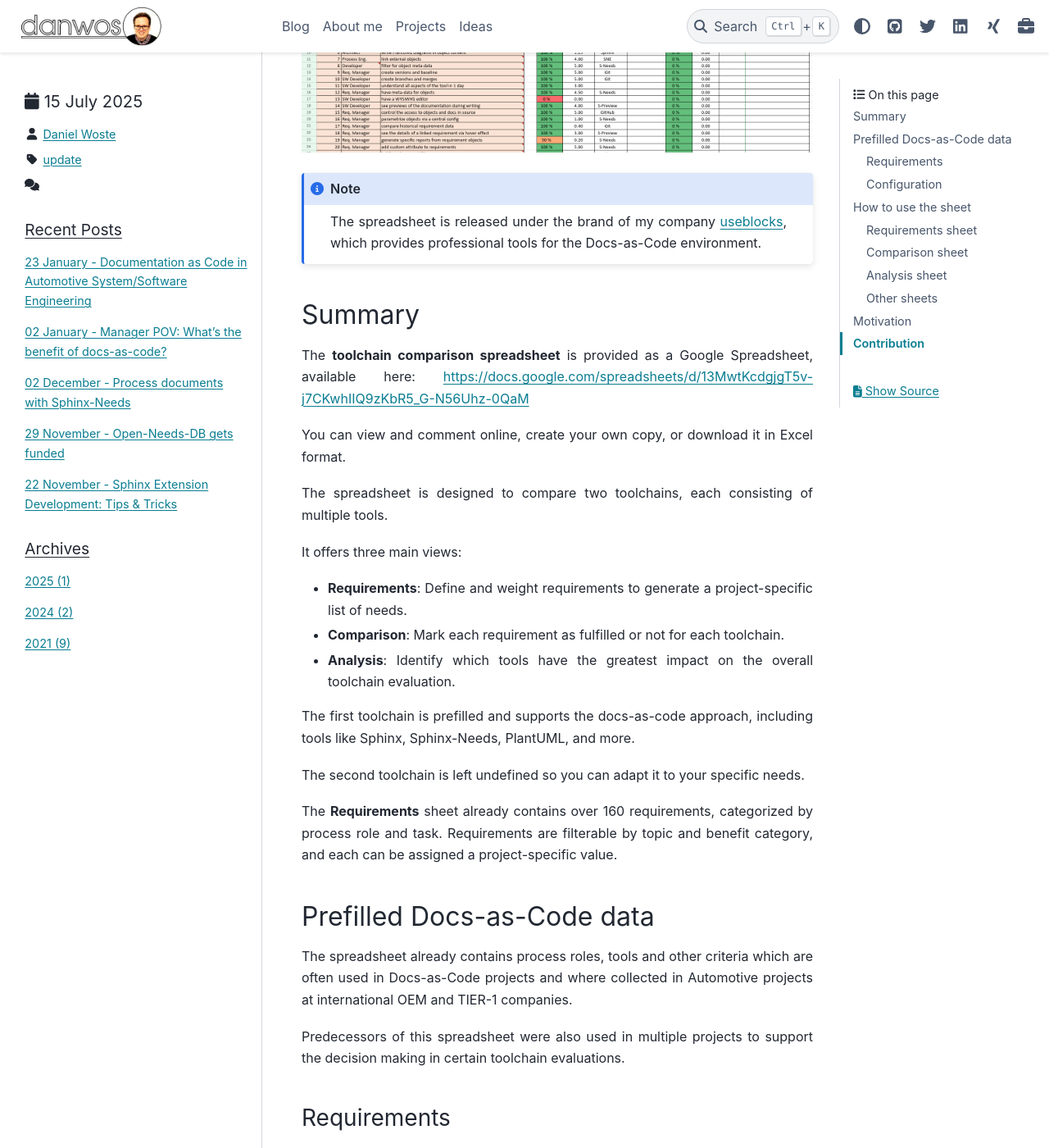
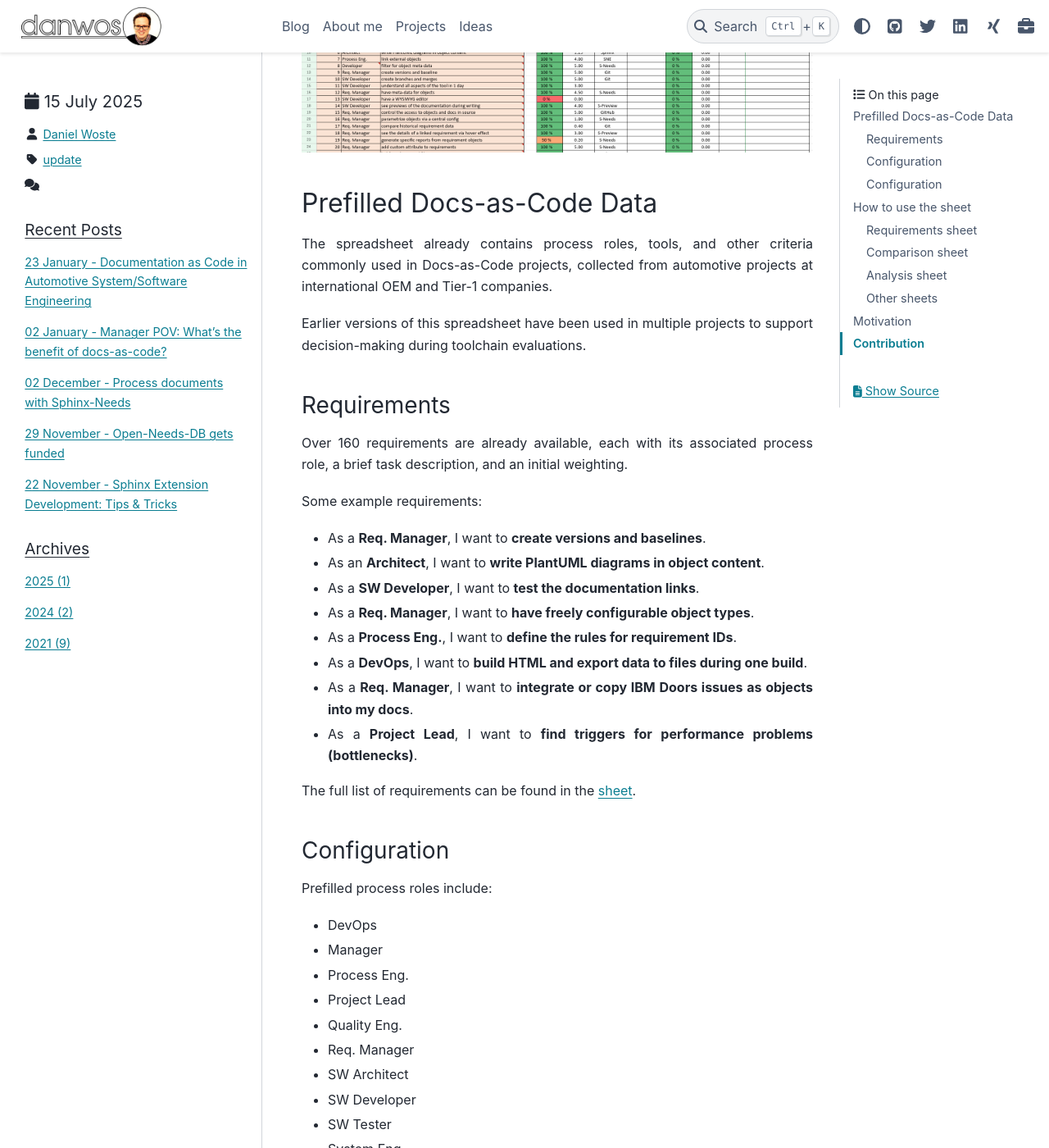
Before and after one commit to danwos/danwos.github.io, a Sphinx documentation site: the page built from docs/posts/2025/toolchain_comparison.rst, in a window 1280 px wide and 1400 px high, scrolled down 900 px. Shown: the whole window at 82% size. Built offline with Sphinx 7.4.7 and the PyData theme 0.15.4, drawn with Linux system fonts in a browser that asks for light colours; comment, search, counter and statistics services are not loaded; some of the changed text lies outside the part shown.

Commit message:
Typo fixing

```diff
--- a/docs/posts/2025/toolchain_comparison.rst
+++ b/docs/posts/2025/toolchain_comparison.rst
@@ -26,78 +26,78 @@
    :align: center
    :target: https://docs.google.com/spreadsheets/d/13MwtKcdgjgT5v-j7CKwhIIQ9zKbR5_G-N56Uhz-0QaM
 
-.. note::
-
-   The spreadsheet is released under the brand of my company
-   `useblocks <https://useblocks.com>`__, which provides professional
-   tools for the Docs-as-Code environment.
-
-Summary
--------
-
-The **toolchain comparison spreadsheet** is provided as a Google
-Spreadsheet, available here: https://docs.google.com/spreadsheets/d/13MwtKcdgjgT5v-j7CKwhIIQ9zKbR5_G-N56Uhz-0QaM
-
-You can view and comment online, create your own copy, or download it
-in Excel format.
-
-The spreadsheet is designed to compare two toolchains, each consisting
-of multiple tools.
-
-It offers three main views:
-
-* **Requirements**: Define and weight requirements to generate a
-  project-specific list of needs.
-* **Comparison**: Mark each requirement as fulfilled or not for each
-  toolchain.
-* **Analysis**: Identify which tools have the greatest impact on the
-  overall toolchain evaluation.
-
-The first toolchain is prefilled and supports the docs-as-code
-approach, including tools like Sphinx, Sphinx-Needs, PlantUML, and
-more.
-
-The second toolchain is left undefined so you can adapt it to your
-specific needs.
-
-The **Requirements** sheet already contains over 160 requirements,
-categorized by process role and task. Requirements are filterable by
-topic and benefit category, and each can be assigned a
-project-specific value.
-
-Prefilled Docs-as-Code data
+Prefilled Docs-as-Code Data
 ---------------------------
 
-The spreadsheet already contains process roles, tools and other
-criteria which are often used in Docs-as-Code projects and where
-collected in Automotive projects at international OEM and TIER-1
-companies.
+The spreadsheet already contains process roles, tools, and other
+criteria commonly used in Docs-as-Code projects, collected from
+automotive projects at international OEM and Tier-1 companies.
 
-Predecessors of this spreadsheet were also used in multiple projects
-to support the decision making in certain toolchain evaluations.
+Earlier versions of this spreadsheet have been used in multiple
+projects to support decision-making during toolchain evaluations.
 
 Requirements
 ~~~~~~~~~~~~
 
-Over 160 requirments are already avaialble, togehter with their
-process role, a rough task description, and a first weighting.
+Over 160 requirements are already available, each with its associated
+process role, a brief task description, and an initial weighting.
 
-Some examples from the requirement data:
+Some example requirements:
 
-* As a **Req. Manager**, I want to **create versions and baseline**.
+* As a **Req. Manager**, I want to **create versions and baselines**.
 * As an **Architect**, I want to **write PlantUML diagrams in object
   content**.
 * As a **SW Developer**, I want to **test the documentation links**.
-* As a **Req. Manager**, I want to **have free configurable object
+* As a **Req. Manager**, I want to **have freely configurable object
   types**.
 * As a **Process Eng.**, I want to **define the rules for requirement
-  Ids**.
-* As a **DevOps**, I want to **build html and export data to files
+  IDs**.
+* As a **DevOps**, I want to **build HTML and export data to files
   during one build**.
-* As a **Req. Manager**, I want to **integrate/copy IBM Doors issues as
-  objects into my docs**.
+* As a **Req. Manager**, I want to **integrate or copy IBM Doors issues
+  as objects into my docs**.
 * As a **Project Lead**, I want to **find triggers for performance
-  problems (bottle necks)**.
+  problems (bottlenecks)**.
+
+The full list of requirements can be found in the `sheet <https://docs.google.com/spreadsheets/d/13MwtKcdgjgT5v-j7CKwhIIQ9zKbR5_G-N56Uhz-0QaM/edit?gid=955912988#gid=955912988>`__.
+
+Configuration
+~~~~~~~~~~~~~
+
+Prefilled process roles include:
+
+* DevOps
+* Manager
+* Process Eng.
+* Project Lead
+* Quality Eng.
+* Req. Manager
+* SW Architect
+* SW Developer
+* SW Tester
+* System Eng.
+
+Available (but extendable) tools are:
+
+* AsciiDoc - https://asciidoc.org/
+* Docker - https://docs.docker.com/
+* Doxygen - https://www.doxygen.nl/manual/
+* Git - https://git-scm.com/doc
+* GitHub - https://docs.github.com/
+* Isso - https://posativ.org/isso/docs/
+* Jupyter - https://docs.jupyter.org/
+* Open-Needs IDE
+* SNE
+* Sphinx - https://www.sphinx-doc.org/
+* Sphinx-Needs - https://sphinx-needs.readthedocs.io/
+* Sphinx-PlantUML - https://sphinxcontrib-plantuml.readthedocs.io/
+* Sphinx-Preview
+* Sphinx-Test-Reports - https://sphinx-test-reports.readthedocs.io/
+* VS Code RST Preview - https://marketplace.visualstudio.com/items?itemName=lextudio.restructuredtext
+* ubCode - https://useblocks.com/products/ubcode/
+* ubTrace - https://useblocks.com/products/ubtrace
+* ubc - https://useblocks.com/
+* ubConnect - https://useblocks.com/
 
 The list of all requirments can be seen in the `sheet <https://docs.google.com/spreadsheets/d/13MwtKcdgjgT5v-j7CKwhIIQ9zKbR5_G-N56Uhz-0QaM/edit?gid=955912988#gid=955912988>`__.
 
```
